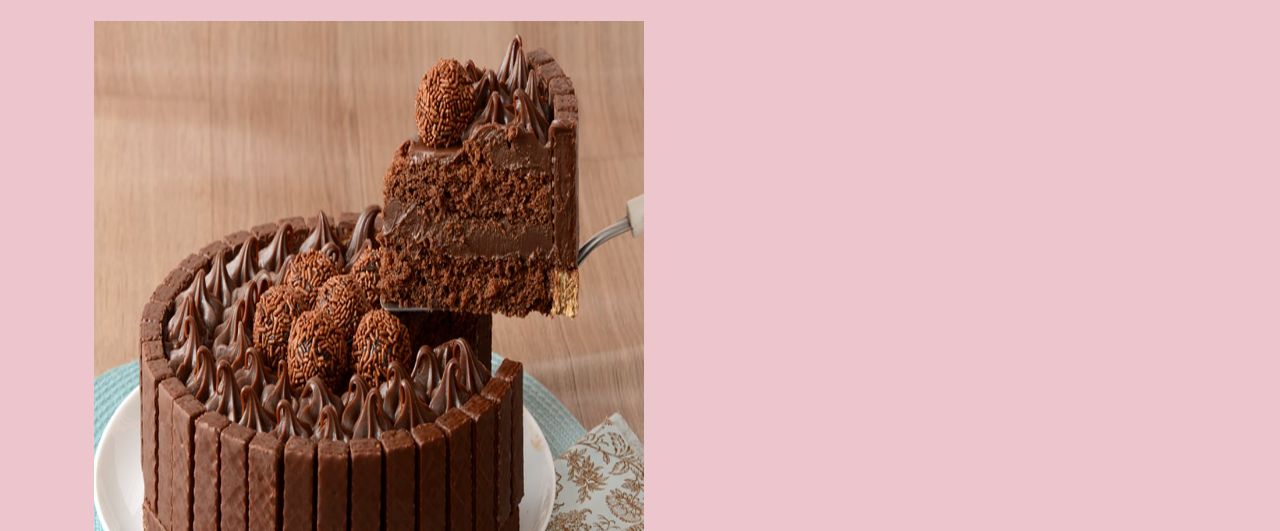
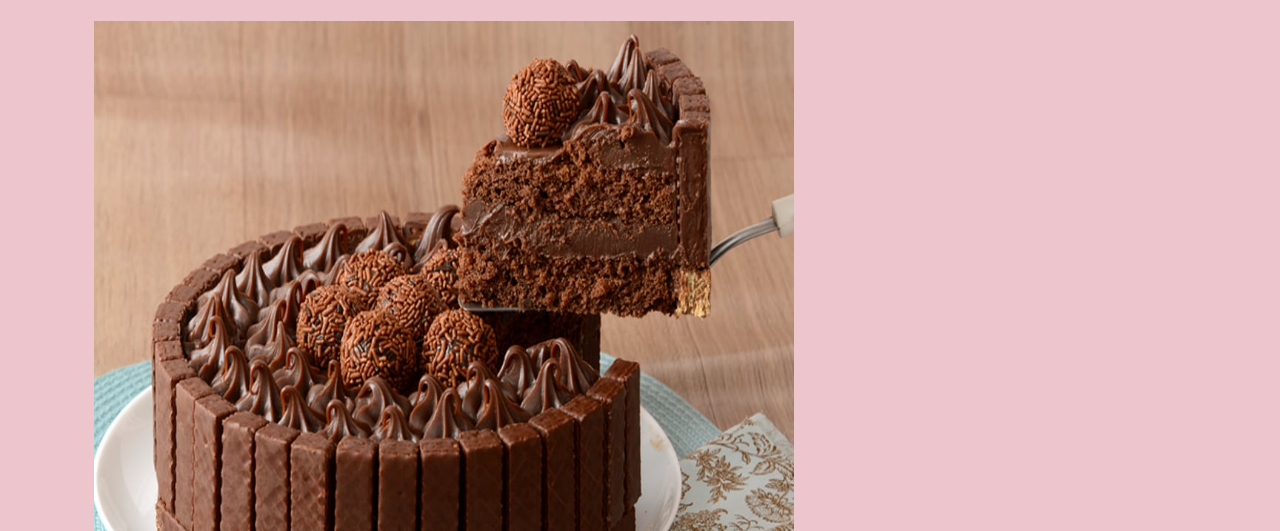
Before and after one commit to LomeuAna/DdV, a plain HTML site: page index.html in a window 1280 px wide. Shown: the part 421-952 px from the top of the page. Drawn offline with nearby package versions, Linux system fonts and the light colour scheme.

Commit message:
Update index.html

```diff
--- a/index.html
+++ b/index.html
@@ -78,7 +78,7 @@
             <div id="home" class="container tab-pane active" style="background-color: rgb(236, 198, 204);"><br>
               <h3>Delícias da Vanessa</h3>
               <div class="container mt-3" style="background-color: rgb(236, 198, 204);">
-                <img src="boloh.jpg" class="float-start" width="550px" height="600px"/>
+                <img src="boloh.jpg" class="float-start" width="700px" height="600px"/>
                 <img src="imgh.png" class="float-end" width="570px" height="600px"/>
               </div>
             </div>
```
